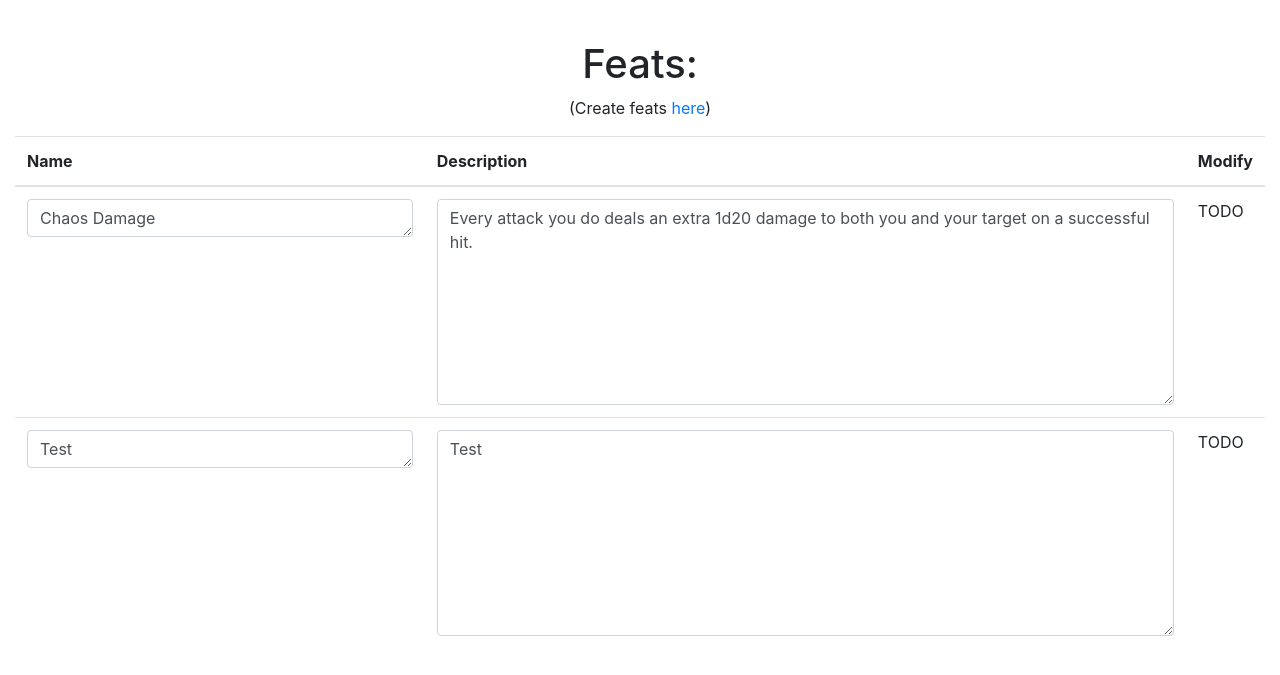
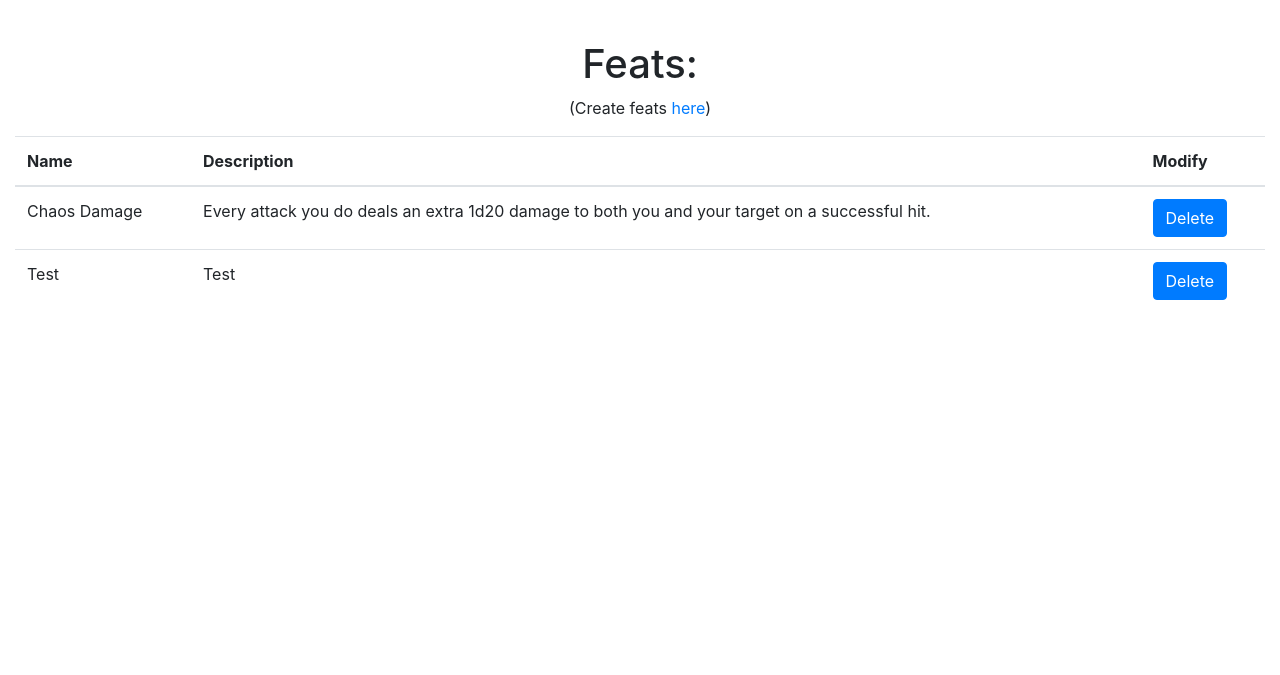
Before and after one commit to PerenDarksbane/DMM, a Django app: template DMM/web/templates/feats.html in a window 1280 px wide. Shown: the part 56-731 px from the top of the page. Run offline with Django 3.2, Linux system fonts and the light colour scheme; the template is opened without the code that fills it: values that come from a table or form of the project are taken from there, others are empty; data comes from the database, SQL or seed files in the repository; both versions use the stored data as it was after the commit; some libraries are stand-ins or nearby versions.

Commit message:
Feats Are Done

```diff
--- a/DMM/web/templates/feats.html
+++ b/DMM/web/templates/feats.html
@@ -24,9 +24,9 @@
                 <tr>
                     <form id="feat_form" method="post" action="/feats" enctype="multipart/form-data">
                     {% csrf_token %}
-                        <td><textarea required form="feat_form" rows="1" cols="40" name="featDescription" class="form-control">{{ item.featName }}</textarea></td>
-                        <td><textarea required form="feat_form" rows="8" cols="80" name="featDescription" class="form-control">{{ item.featDescription }}</textarea></td>
-                        <td>TODO</td>
+                        <td>{{ item.featName }}</td>
+                        <td>{{ item.featDescription }}</td>
+                        <td><button name="delete" type="submit" class="btn btn-primary" value="{{ item.id }}">Delete</button></td>
                     </form>
                 </tr>
                 {% endfor %}
```
Also changed, not shown: DMM/web/views.py (+8 -0 lines), DMM/db.sqlite3.
